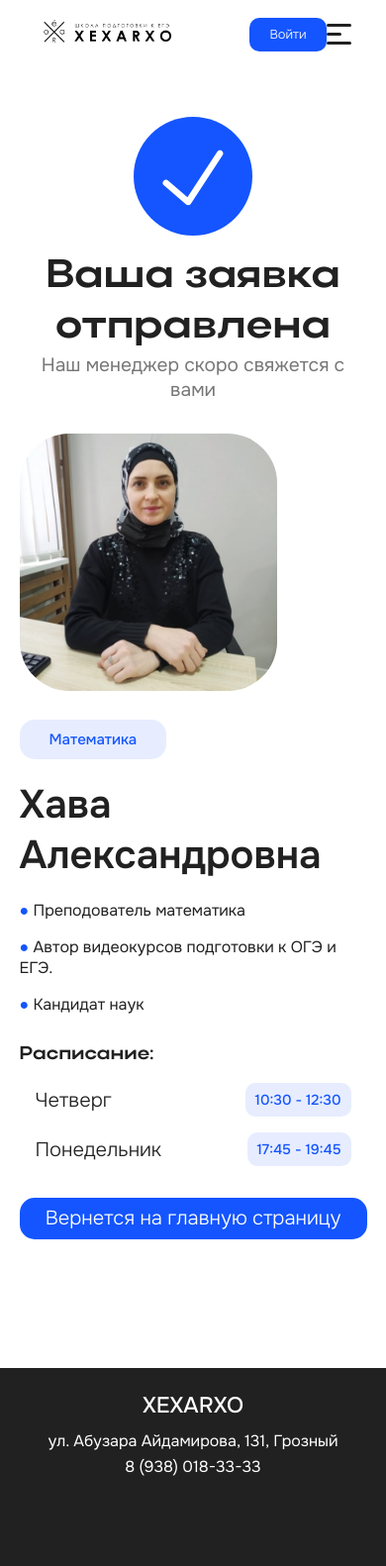
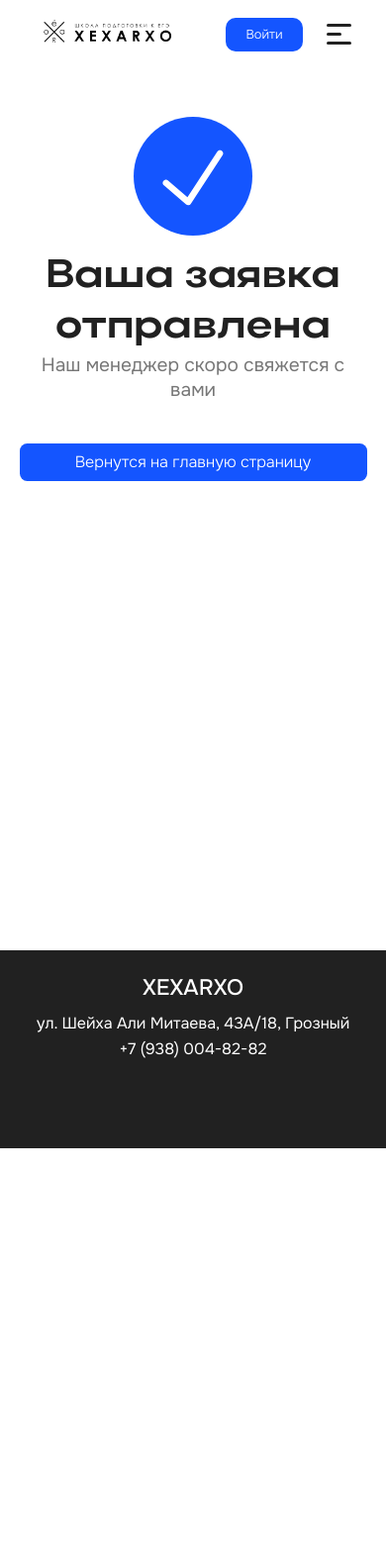
Before and after one commit to Dikiliev/teachers, a Django app: page /appointment_completed/42 in a window 390 px wide. Shown: the whole page at 99% size. After the commit the page ends 1160 px from the top, so only its background shows below. Run offline with Django 5.2, Linux system fonts and the light colour scheme; data comes from the database, SQL or seed files in the repository; both versions use the stored data as it was after the commit.

Commit message:
fixes design and add datas

```diff
--- a/config/settings.py
+++ b/config/settings.py
@@ -3,7 +3,7 @@ from pathlib import Path
 BASE_DIR = Path(__file__).resolve().parent.parent
 SECRET_KEY = 'django-insecure-b=5-s*x-4_7i%$m081hs5edyw(dp5rgx_^hvn@4x6g^(9y0_&x'
 
-DEBUG = False
+DEBUG = True
 
 ALLOWED_HOSTS = ['xexarxo.ru', 'localhost']
 
--- a/main/static/css/appointment.css
+++ b/main/static/css/appointment.css
@@ -20,8 +20,31 @@
     padding: 20px;
 }
 
+.icon-strap.visible {
+    animation: bounceIn 0.5s ease-out forwards;
+}
+
 .big-icon{
     width: 100%;
+}
+
+.icon-strap.visible .big-icon{
+    animation: bounceIn 0.75s ease-out forwards;
+}
+
+@keyframes bounceIn {
+    0% {
+        opacity: 0;
+        transform: scale(0);
+    }
+    60% {
+        opacity: 1;
+        transform: scale(1.1);
+    }
+    100% {
+        opacity: 1;
+        transform: scale(1);
+    }
 }
 
 .confirmation-header{
@@ -122,7 +145,17 @@
     }
 }
 
+.back-url{
+    /*text-align: center;*/
+    /*color: var(--color-hover-1);*/
+    /*text-decoration: underline;*/
 
+    border-radius: var(--small-border-radius);
+    padding: 10px;
+    font-size: 1rem;
+
+    max-width: 400px;
+}
 
 /*.teacher-info {*/
 /*    display: flex;*/
--- a/main/static/css/generic.css
+++ b/main/static/css/generic.css
@@ -116,23 +116,6 @@ a{
     align-items: center;
 }
 
-form{
-    box-shadow: 0 1px var(--shadow-blur) var(--shadow);
-    padding: 20px 50px;
-    margin: 20px auto;
-
-    display: flex;
-    flex-direction: column;
-    gap: 15px;
-
-    width: 100%;
-    max-width: var(--max-width);
-
-    background-color: white;
-
-    border-radius: var(--base-border-radius);
-}
-
 .reg{
     max-width: 600px;
 }
@@ -167,14 +150,7 @@ option{
     text-align: start;
 }
 
-form a{
-    display: block;
-    width: 100%;
-    text-align: center;
-}
-form a:hover{
-    color: var(--color-hover-1);
-}
+
 
 .input-list{
     display: flex;
--- a/main/static/css/head.css
+++ b/main/static/css/head.css
@@ -46,14 +46,20 @@
     color: var(--color-hover-1);
 }
 
+.header-nav-container{
+    gap: 3rem;
+}
+
 .nav-menu {
     display: flex;
     align-items: center;
+
+    gap: 3rem;
 }
 
 .nav-item {
     font-size: 1rem;
-    margin: auto 20px;
+
     text-decoration: none;
     color: var(--color-1);
     transition: var(--base-transition);
@@ -163,6 +169,11 @@
         width: auto;
     }
 
+    .header-nav-container{
+        gap: 1.5rem;
+    }
+
+
     .nav-menu {
         display: flex;
         justify-content: start;
--- a/main/static/css/home.css
+++ b/main/static/css/home.css
@@ -47,7 +47,7 @@ p{
 .main-block-first{
     display: flex;
     align-items: center;
-    gap: 1rem;
+    gap: 2rem;
 
     width: 100%;
 }
--- a/main/static/css/teacher_card.css
+++ b/main/static/css/teacher_card.css
@@ -8,7 +8,7 @@
 
 .teacher-img{
     border-radius: 50px;
-        width: 260px;
+    width: 260px;
     height: 260px;
     flex-shrink: 0;
 }
@@ -126,3 +126,34 @@
 .teacher-sub-card h1.primary{
     color: var(--color-hover-1);
 }
+
+
+.teacher-card.small{
+    align-items: center;
+}
+
+.teacher-card.small .teacher-img{
+    border-radius: 30px;
+    width: 80px;
+    height: 80px;
+}
+
+.teacher-card.small .teacher-info{
+    gap: 0.5rem;
+}
+
+.teacher-card.small h1{
+    font-size: 1.5rem;
+    font-weight: 500;
+}
+
+.teacher-card.small .teacher-subject{
+    font-size: 1rem;
+
+    background-color: transparent;
+    color: var(--color-hover-1);
+
+    padding: 0;
+    text-align: center;
+    font-weight: 500;
+}
--- a/main/static/js/base_script.js
+++ b/main/static/js/base_script.js
@@ -1,4 +1,4 @@
-const DEBUG = false;
+const DEBUG = true;
 
 
 const BASE_URL = DEBUG ? 'http://localhost:8000/' : 'https://xexarxo.ru/';
--- a/main/views.py
+++ b/main/views.py
@@ -55,7 +55,7 @@ def confirm_appointment(request: HttpRequest, group_id: int):
     if request.method == 'POST':
         appointment = Appointment()
         appointment.user = request.user if request.user.is_authenticated else None
-        appointment.group = group_id
+        appointment.group_id = group_id
 
         appointment.user_name = request.POST.get('fullname', '')
         appointment.user_phone = request.POST.get('phone', '')
--- a/templates/appointment_completed.html
+++ b/templates/appointment_completed.html
@@ -3,6 +3,14 @@
 {% block head  %}
     <link type="text/css" rel="stylesheet" href="{{ static('css/teacher_card.css') }}">
     <link type="text/css" rel="stylesheet" href="{{ static('css/appointment.css') }}">
+
+    <script>
+    document.addEventListener("DOMContentLoaded", function() {
+        const iconStrap = document.querySelector('.icon-strap');
+        iconStrap.classList.add('visible');
+    });
+</script>
+
 
 {% endblock %}
 
@@ -18,43 +26,33 @@
                 <div class="center-text">
                     <h1 class="custom-h1">Ваша заявка отправлена</h1>
                     <p>Наш менеджер скоро свяжется с вами</p>
+                    <br><br>
+                    <a href="/" class="button back-url">Вернутся на главную страницу</a>
                 </div>
+            </div>
+
+{#            <div class="confirmation-details">#}
+{##}
+{#                <div class="teacher-card small">#}
+{#                    <img class="teacher-img" src="{{ teacher.avatar_url }}" />#}
+{#                    <div class="teacher-info">#}
+{#                        <h1>{{ teacher.name }}</h1>#}
+{#                        <div class="teacher-subject"> {{ group.subject }} </div>#}
+{#                        #}
+{#                        <div class="teacher-descriptions">#}
+{#                            {% for skill in teacher.skills %}#}
+{#                                <p class="teacher-description">{{ skill }}</p>#}
+{#                            {% endfor %}#}
+{#                        </div>#}
+{##}
+{#                    </div>#}
+{##}
+{##}
+{#                </div>#}
+{##}
+{#            </div>#}
 
 
-            </div>
-
-            <div class="confirmation-details">
-
-                <div class="teacher-card">
-                    <img class="teacher-img" src="{{ teacher.avatar_url }}" />
-                    <div class="teacher-info">
-
-                        <div class="teacher-subjects">
-                            <div class="teacher-subject"> {{ group.subject }} </div>
-                        </div>
-                        <h1>{{ teacher.name }}</h1>
-
-                        <div class="teacher-descriptions">
-                            {% for skill in teacher.skills %}
-                                <p class="teacher-description">{{ skill }}</p>
-                            {% endfor %}
-                        </div>
-
-                    </div>
-
-                    <div class="teacher-sub-cards">
-                        <h3 class="custom-h1">Расписание:</h3>
-                        {% for schedule in group.schedules %}
-                            <div class="teacher-sub-card">
-                                <p>{{ schedule.day_of_week }} <span class="primary-text">{{schedule.start_time}} - {{schedule.end_time}}</span></p>
-                            </div>
-                        {% endfor %}
-                    </div>
-                </div>
-
-            </div>
-
-            <a href="/" class="button">Вернется на главную страницу</a>
 
         </div>
     </div>
--- a/templates/base.html
+++ b/templates/base.html
@@ -15,7 +15,7 @@
     <meta name="apple-mobile-web-app-status-bar-style" content="black">
 
     <meta property="og:title" content="Хехархо">
-    <meta name="description" content="Хехархо. Грозный. ул. Абузара Айдамирова, 131  Рабочий номер: 8 (938) 018-33-33">
+    <meta name="description" content="Хехархо. Грозный. ул. Шейха Али Митаева, 43А/18, 131  Рабочий номер: +7 (938) 004-82-82">
 
     <link type="text/css" rel="stylesheet" href="{{ static('css/root.css') }}">
     <link type="text/css" rel="stylesheet" href="{{ static('css/footer.css') }}">
@@ -47,7 +47,7 @@
             <img class="logo-image" src="{{ static('icons/favicon.png') }}" alt="Logo" />
         </a>
 
-        <div class="horizontal-container">
+        <div class="horizontal-container header-nav-container">
             <nav class="nav-menu horizontal-container">
                 <a href="/" class="nav-item">Главная</a>
                 <a href="/select_teacher" class="nav-item">Записаться</a>
@@ -56,7 +56,7 @@
             {% if user.is_authenticated %}
 
             {% else %}
-                <a href="/login" class="nav-item button sign-in">Войти</a>
+                <a href="/login" class="button nav-item sign-in">Войти</a>
             {% endif %}
 
             <div class="menu-toggle" id="mobile-menu">
@@ -79,8 +79,8 @@
     <div class="container">
         <div class="footer-content">
             <h3> <span class="text-logo-part-2"></span>XEXARXO</h3>
-            <p>ул. Абузара Айдамирова, 131, Грозный</p>
-            <p>8 (938) 018-33-33</p>
+            <p>ул. Шейха Али Митаева, 43А/18, Грозный</p>
+            <p>+7 (938) 004-82-82</p>
         </div>
     </div>
 </footer>
--- a/templates/registration/login.html
+++ b/templates/registration/login.html
@@ -1,4 +1,8 @@
 {% extends  "base.html" %}
+
+{% block head  %}
+    <link type="text/css" rel="stylesheet" href="{{ static('css/form.css') }}">
+{% endblock %}
 
 {% block content  %}
 
--- a/templates/registration/register.html
+++ b/templates/registration/register.html
@@ -1,4 +1,8 @@
 {% extends  "base.html" %}
+
+{% block head  %}
+    <link type="text/css" rel="stylesheet" href="{{ static('css/form.css') }}">
+{% endblock %}
 
 {% block content  %}
 
```
Also changed, not shown: main/static/css/form.css (+32 -2 lines), db.sqlite3, media/4323aedfd52894ca.jpg (added), media/c2868082b388dfb9.jpg (added), media/zdas.png (added).
